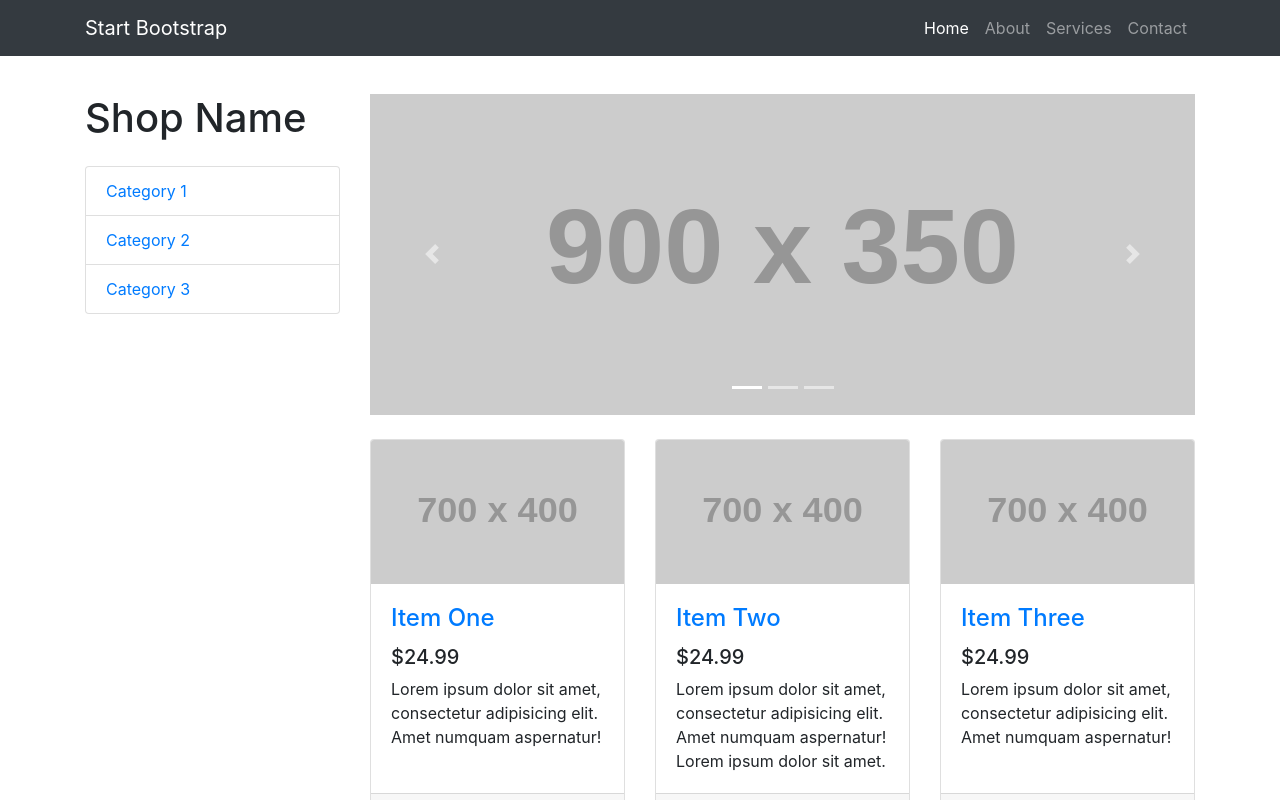
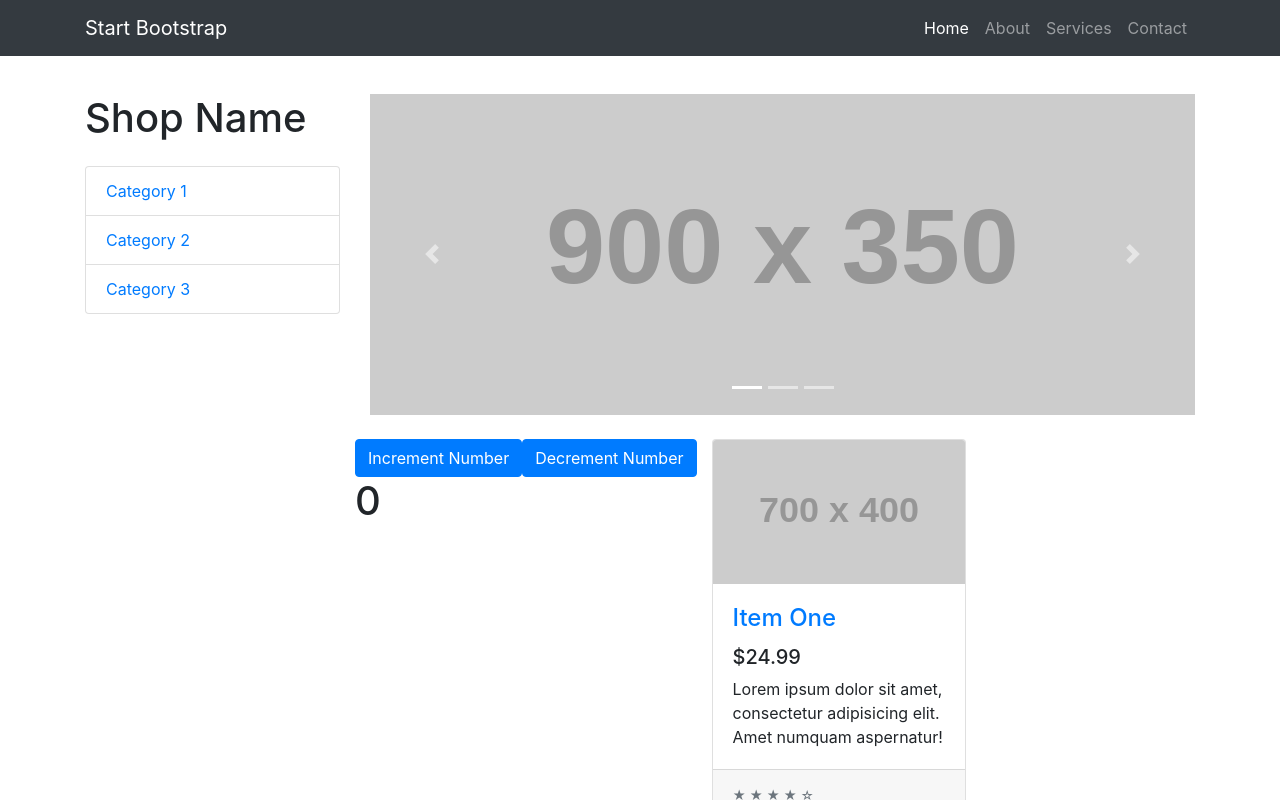
Before and after one commit to HyeeunMok/movie-app, a Next.js app: page / in a window 1280 px wide. Shown: the top 800 px of the page. Built offline with nearby package versions, Linux system fonts and the light colour scheme.

Commit message:
add buttons

```diff
--- a/components/movieList.js
+++ b/components/movieList.js
@@ -2,9 +2,38 @@
 
 class MovieList extends React.Component {
 
+  // state = {
+  //   count: 0
+  // }
+
+  constructor(props) {
+    super(props)
+
+    this.state = {
+      count: 0
+    }
+  }
+
+  increment = () => {
+    alert('incrementing Number')
+  }
+
+  decrement = () => {
+    alert('decrementing Number')
+  }
+
+
   render() {
     return (
       <React.Fragment>
+
+        <div>
+          <button onClick={this.increment} className="btn btn-primary">Increment Number</button>
+          <button onClick={this.decrement} className="btn btn-primary">Decrement Number</button>
+
+          <h1>{this.state.count}</h1>
+        </div>
+
         <div className="col-lg-4 col-md-6 mb-4">
           <div className="card h-100">
             <a href="#"><img className="card-img-top" src="http://placehold.it/700x400" alt="" /></a>
```
